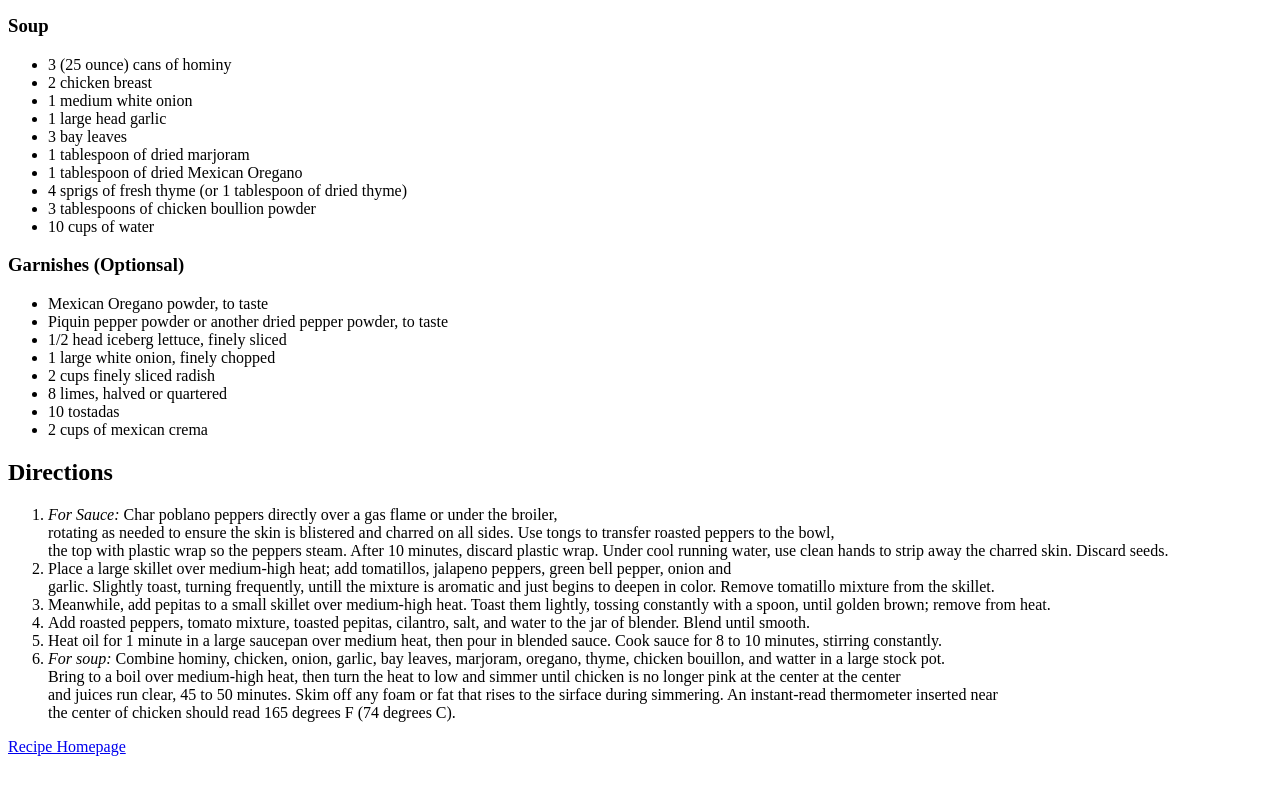
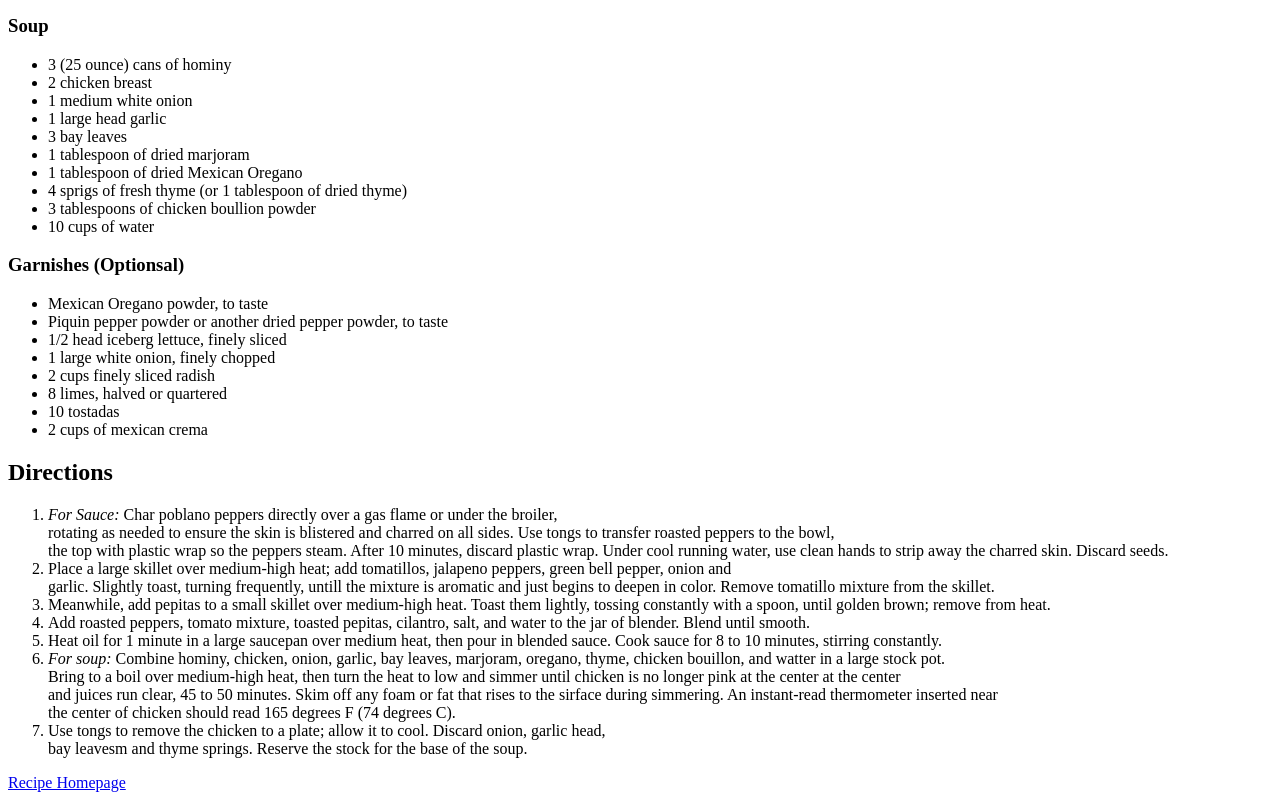
Before and after one commit to TruerroWild/odin-recipes, a plain HTML site: page recipes/pozole.html in a window 1280 px wide. Shown: the part 1040-1840 px from the top of the page. Before the commit the page ends 1804 px from the top, so only its background shows below. Drawn offline with Linux system fonts and the light colour scheme.

Commit message:
Added seventh step of instructions

```diff
--- a/recipes/pozole.html
+++ b/recipes/pozole.html
@@ -67,6 +67,8 @@
         Bring to a boil over medium-high heat, then turn the heat to low and simmer until chicken is no longer pink at the center at the center<br>
         and juices run clear, 45 to 50 minutes. Skim off any foam or fat that rises to the sirface during simmering. An instant-read thermometer inserted near<br>
         the center of chicken should read 165 degrees F (74 degrees C).</li>
+        <li>Use tongs to remove the chicken to a plate; allow it to cool. Discard onion, garlic head,<br>
+        bay leavesm and thyme springs. Reserve the stock for the base of the soup.</li>
     </ol>
     <a href="../index.html">Recipe Homepage</a>
 </body>
```
